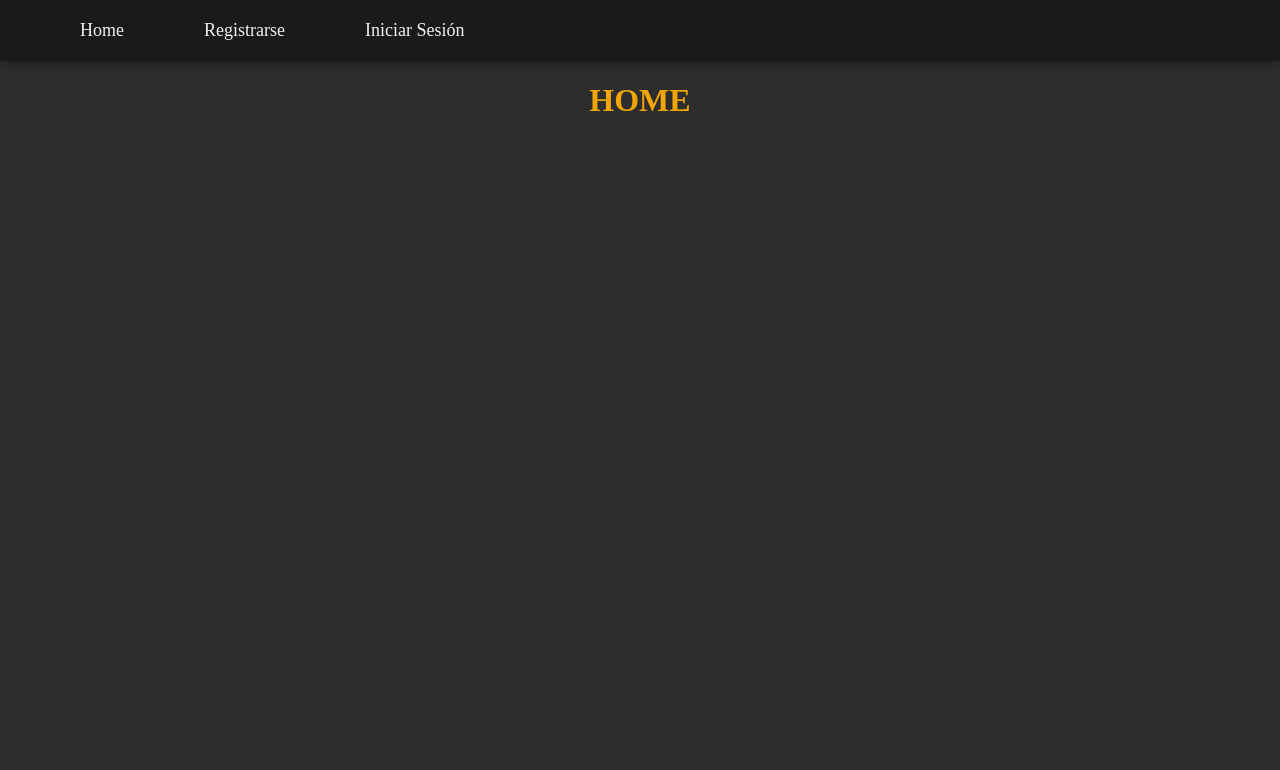
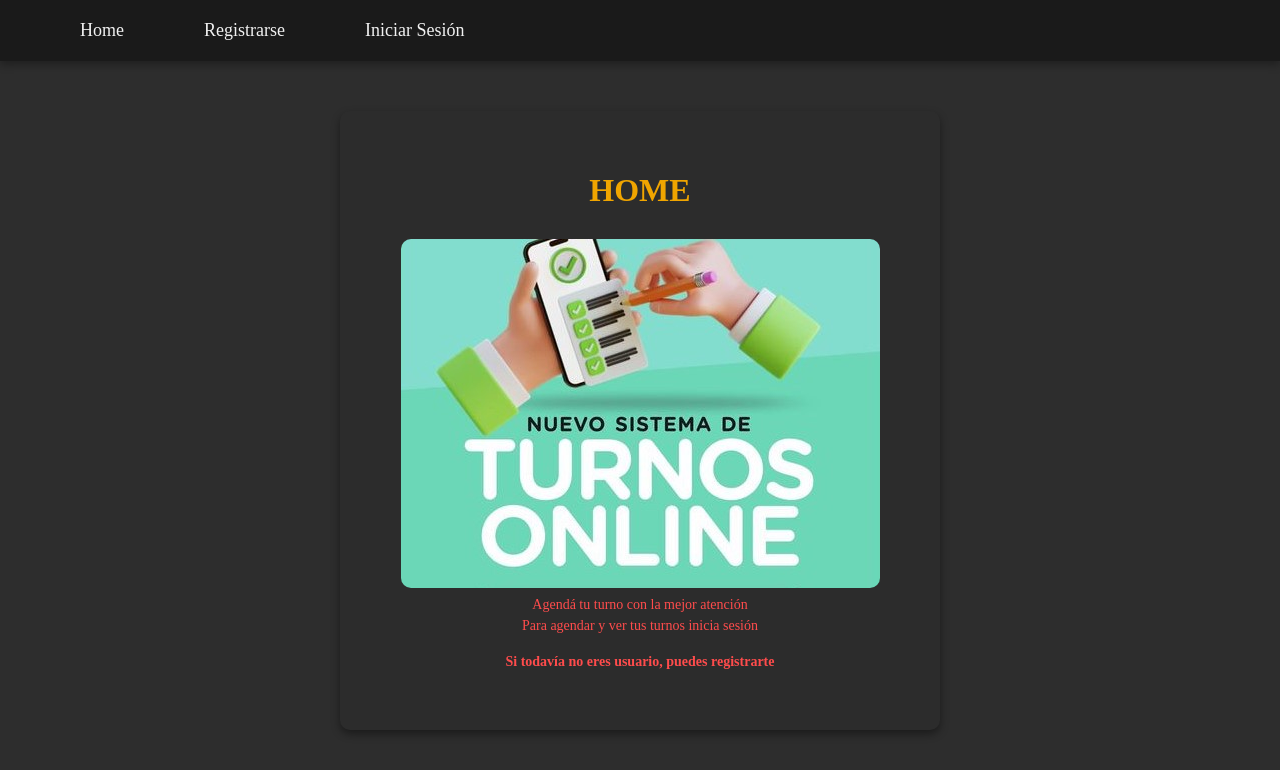
Before and after one commit to Alejandro-MCejas/PM3-Alejandro-MCejas, a React (Vite) app in the folder front/: page / in a window 1280 px wide. Shown: the top 770 px of the page. Built offline with nearby package versions, Linux system fonts and the light colour scheme.

Commit message:
Detalles agregados al front, estilos e imagen al home

```diff
--- a/front/src/components/TurnoUnico/TurnoUnico.module.css
+++ b/front/src/components/TurnoUnico/TurnoUnico.module.css
@@ -5,6 +5,9 @@
     border-radius: 10px;
     border-left: 5px solid #f0a500;
     transition: transform 0.2s ease-in-out;
+    display: flex;
+    flex-direction: column;
+    align-items: flex-start;
 }
 
 .containerAppointment:hover {
@@ -38,4 +41,5 @@ button:disabled {
 p:last-child {
     color: #ff4c4c;
     font-weight: bold;
+    margin-top: 10px;
 }
--- a/front/src/views/Home/Home.jsx
+++ b/front/src/views/Home/Home.jsx
@@ -1,11 +1,17 @@
-
+import image from "../../assets/turnos.jpg"
+import styles from "./Home.module.css"
 
 
 const Home = () => {
     return (
-        <>
+        <div className={styles.containerHome}>
             <h1 style={{ textAlign: "center" }}>HOME</h1>
-        </>
+            <img src={image} alt="imagen de turnos" />
+            <p>Agendá tu turno con la mejor atención</p>
+            <p>Para agendar y ver tus turnos inicia sesión</p>
+            <p>Si todavía no eres usuario, puedes registrarte</p>
+
+        </div>
 
     )
 }
--- /dev/null
+++ b/front/src/views/Home/Home.module.css
@@ -0,0 +1,29 @@
+.containerHome {
+    background-color: #2c2c2c;
+    padding: 40px;
+    border-radius: 10px;
+    max-width: 600px;
+    margin: 50px auto;
+    box-shadow: 0px 4px 8px rgba(0, 0, 0, 0.4);
+    text-align: center;
+    color: #f1f1f1;
+}
+
+h1 {
+    color: #f0a500;
+    font-size: 36px;
+    margin-bottom: 20px;
+}
+
+img {
+    max-width: 100%;
+    height: auto;
+    border-radius: 10px;
+    margin-bottom: 20px;
+}
+
+p {
+    font-size: 18px;
+    margin-bottom: 15px;
+    font-weight: normal;
+}
--- a/front/src/views/NuevosTurnos/NuevosTurnos.module.css
+++ b/front/src/views/NuevosTurnos/NuevosTurnos.module.css
@@ -1,91 +1,63 @@
 .containerAppointment {
-    width: 100%;
-    max-width: 400px;
-    margin: 100px auto;
-    padding: 20px;
-    background-color: #ffffff;
-    border-radius: 8px;
-    box-shadow: 0 4px 10px rgba(0, 0, 0, 0.1);
-    font-family: 'Arial', sans-serif;
+    background-color: #2c2c2c;
+    padding: 40px;
+    border-radius: 10px;
+    max-width: 500px;
+    margin: 50px auto;
+    box-shadow: 0px 4px 8px rgba(0, 0, 0, 0.4);
+    color: #f1f1f1;
 }
 
-
-.containerAppointment h1 {
+h1 {
+    color: #f0a500;
     text-align: center;
-    margin-bottom: 20px;
-    font-size: 24px;
-    color: #333333;
+    margin-bottom: 30px;
+    font-size: 32px;
 }
 
-
-.containerAppointment label {
+label {
     display: block;
-    margin-bottom: 8px;
+    margin-bottom: 10px;
     font-weight: bold;
-    color: #555555;
 }
 
-
-.containerAppointment input[type="date"],
-.containerAppointment input[type="time"] {
+input[type="date"],
+input[type="time"] {
     width: 100%;
     padding: 10px;
     margin-bottom: 20px;
-    border: 1px solid #cccccc;
-    border-radius: 4px;
-    box-sizing: border-box;
+    border-radius: 5px;
+    border: 1px solid #555;
+    background-color: #1a1a1a;
+    color: #f1f1f1;
     font-size: 16px;
-    color: #333333;
-    background-color: #f9f9f9;
-    transition: border-color 0.3s ease;
 }
 
-
-.containerAppointment input[type="date"]:focus,
-.containerAppointment input[type="time"]:focus {
-    border-color: #007bff;
-    outline: none;
+input[type="submit"] {
+    width: 100%;
+    padding: 15px;
+    margin-top: 20px;
+    border: none;
+    border-radius: 5px;
+    background-color: #f0a500;
+    color: #1a1a1a;
+    font-size: 18px;
+    cursor: pointer;
+    transition: background-color 0.3s ease-in-out;
 }
 
-
-.containerAppointment p {
-    margin-top: -15px;
-    margin-bottom: 15px;
-    color: #ff4d4d;
-    font-size: 14px;
-}
-
-
-.containerAppointment input[type="submit"] {
-    width: 100%;
-    padding: 12px;
-    background-color: #007bff;
-    border: none;
-    border-radius: 4px;
-    color: white;
-    font-size: 16px;
-    cursor: pointer;
-    transition: background-color 0.3s ease;
-}
-
-
-.containerAppointment input[type="submit"]:hover {
-    background-color: #0056b3;
-}
-
-
-.containerAppointment input[type="submit"]:disabled {
-    background-color: #cccccc;
+input[type="submit"]:disabled {
+    background-color: #555;
     cursor: not-allowed;
 }
 
+input[type="submit"]:hover:not(:disabled) {
+    background-color: #d48e00;
+}
 
-@media (max-width: 480px) {
-    .containerAppointment {
-        padding: 15px;
-    }
-
-    .containerAppointment h1 {
-        font-size: 20px;
-    }
+p {
+    color: #ff4c4c;
+    font-size: 14px;
+    margin-top: -15px;
+    margin-bottom: 20px;
 }
```
Also changed, not shown: front/src/assets/turnos.jpg (added).
